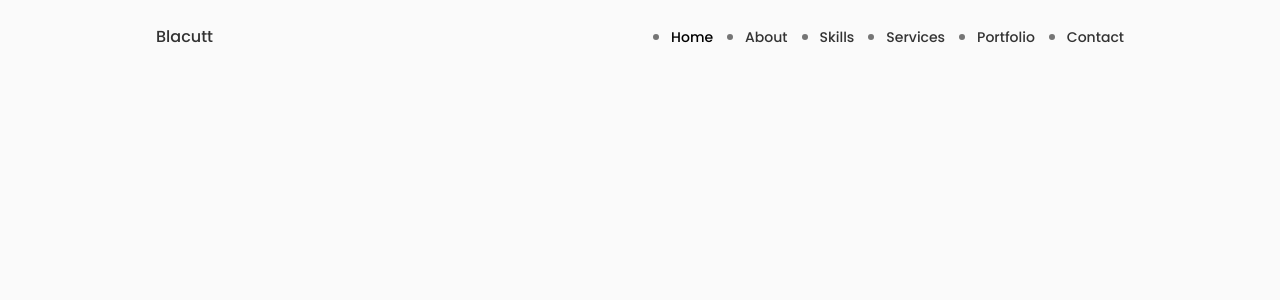
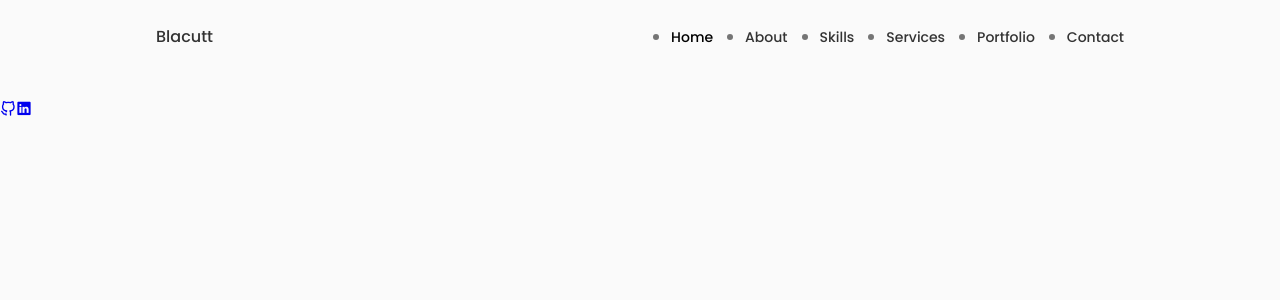
Before and after one commit to itsjennyb/Portfolio, a React (Create React App) app: page /resume in a window 1280 px wide. Shown: the top 300 px of the page. Built offline with nearby package versions, Linux system fonts and the light colour scheme.

Commit message:
add header section

```diff
--- a/src/App.css
+++ b/src/App.css
@@ -166,6 +166,10 @@
 /* BREAKPOINTS */
 /* large devices */
 @media screen and (max-width: 992px) {
+  .container {
+    margin-left: var(--mb-1-5);
+    margin-right: var(--mb-1-5);
+  }
 }
 
 /* medium devices */
@@ -177,6 +181,10 @@
 
 /* small devices */
 @media screen and (max-width: 350px) {
+  .container {
+    margin-left: var(--mb-1);
+    margin-right: var(--mb-1);
+  }
 }
 
 
--- a/src/App.js
+++ b/src/App.js
@@ -1,6 +1,7 @@
 import React from 'react';
 import './App.css';
 import Header from './components/header/Header';
+import Home from './components/home/Home';
 
 
 // import { HashRouter as Router, Routes, Route } from "react-router-dom";
@@ -16,6 +17,10 @@
   return (
     <>
     <Header />
+
+    <main className='main'>
+      <Home/>
+    </main>
     </>
   )
 }
```
